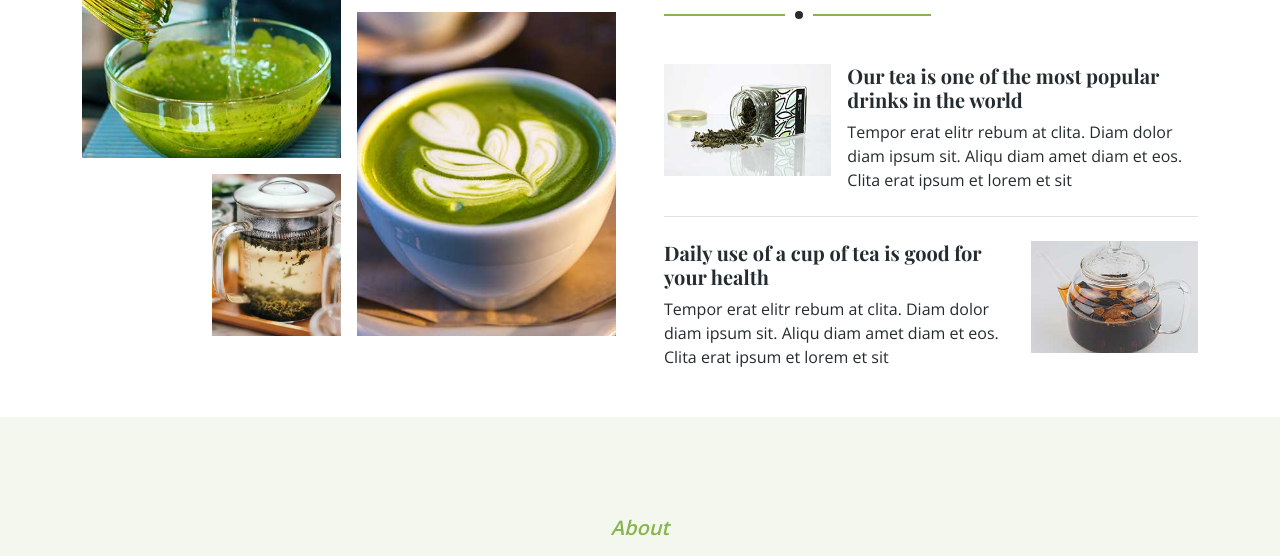
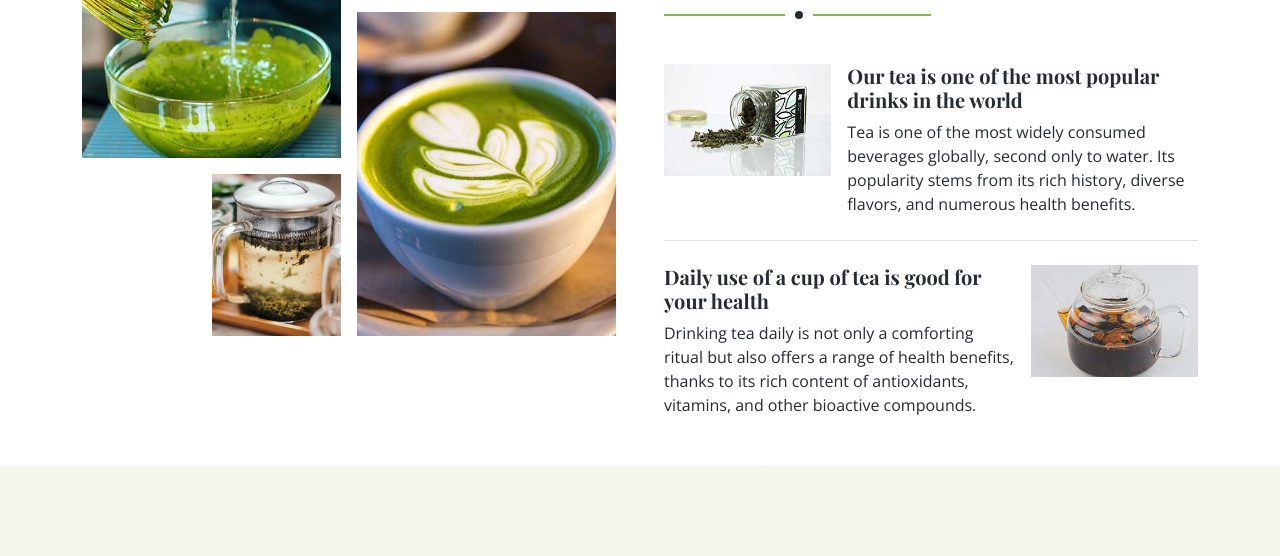
Before and after one commit to Ajtemm/teahouse, a plain HTML site: page about.html in a window 1280 px wide. Shown: the part 665-1221 px from the top of the page. Drawn offline with nearby package versions, Linux system fonts and the light colour scheme.

Commit message:
Update about.html

```diff
--- a/about.html
+++ b/about.html
@@ -113,14 +113,14 @@
                         </div>
                         <div class="col-sm-8">
                             <h5>Our tea is one of the most popular drinks in the world</h5>
-                            <p class="mb-0">Tempor erat elitr rebum at clita. Diam dolor diam ipsum sit. Aliqu diam amet diam et eos. Clita erat ipsum et lorem et sit</p>
+                            <p class="mb-0">Tea is one of the most widely consumed beverages globally, second only to water. Its popularity stems from its rich history, diverse flavors, and numerous health benefits.</p>
                         </div>
                     </div>
                     <div class="border-top mb-4"></div>
                     <div class="row g-3">
                         <div class="col-sm-8">
                             <h5>Daily use of a cup of tea is good for your health</h5>
-                            <p class="mb-0">Tempor erat elitr rebum at clita. Diam dolor diam ipsum sit. Aliqu diam amet diam et eos. Clita erat ipsum et lorem et sit</p>
+                            <p class="mb-0">Drinking tea daily is not only a comforting ritual but also offers a range of health benefits, thanks to its rich content of antioxidants, vitamins, and other bioactive compounds.</p>
                         </div>
                         <div class="col-sm-4">
                             <img class="img-fluid bg-white w-100" src="img/about-6.jpg" alt="">
```
